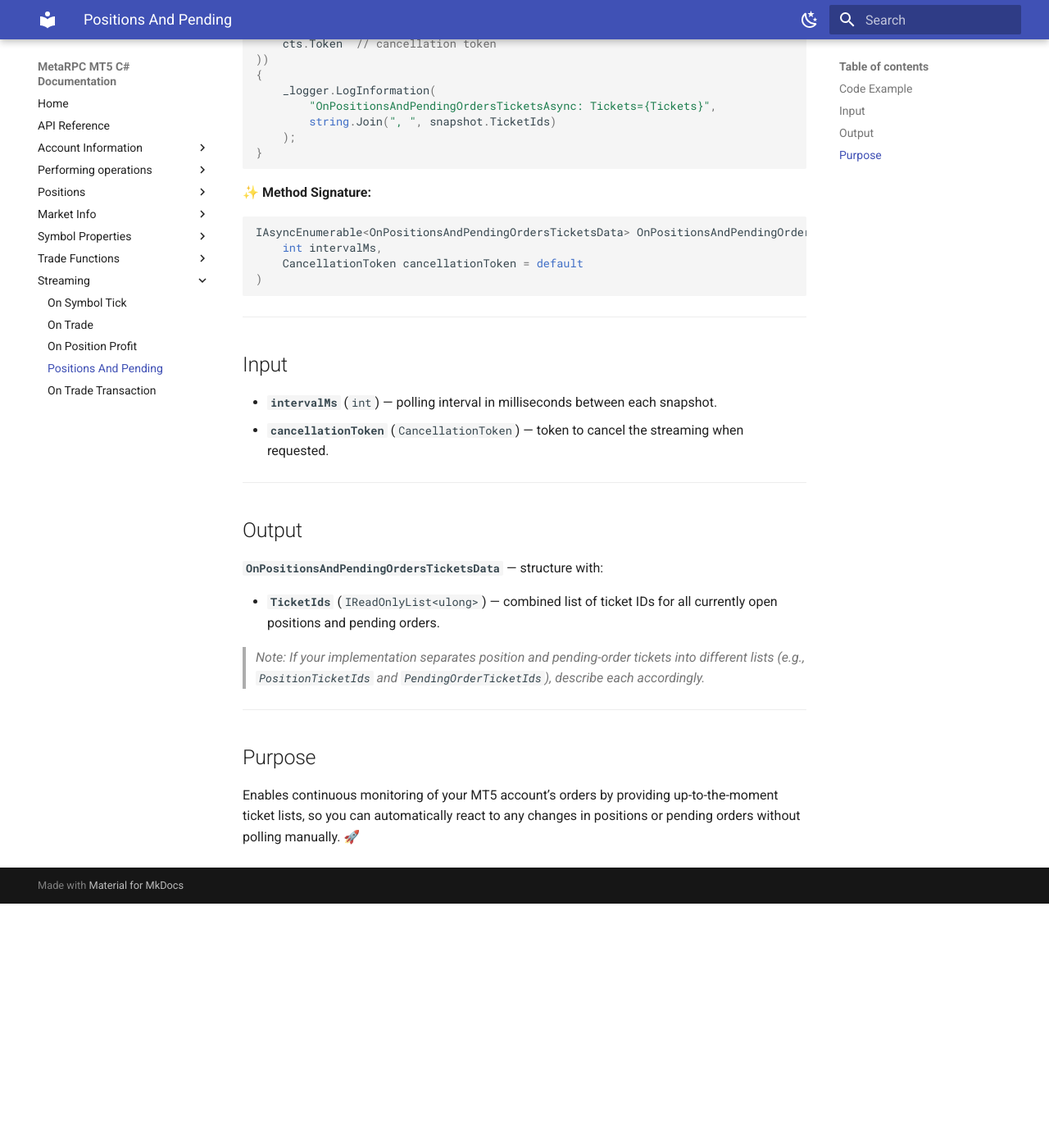
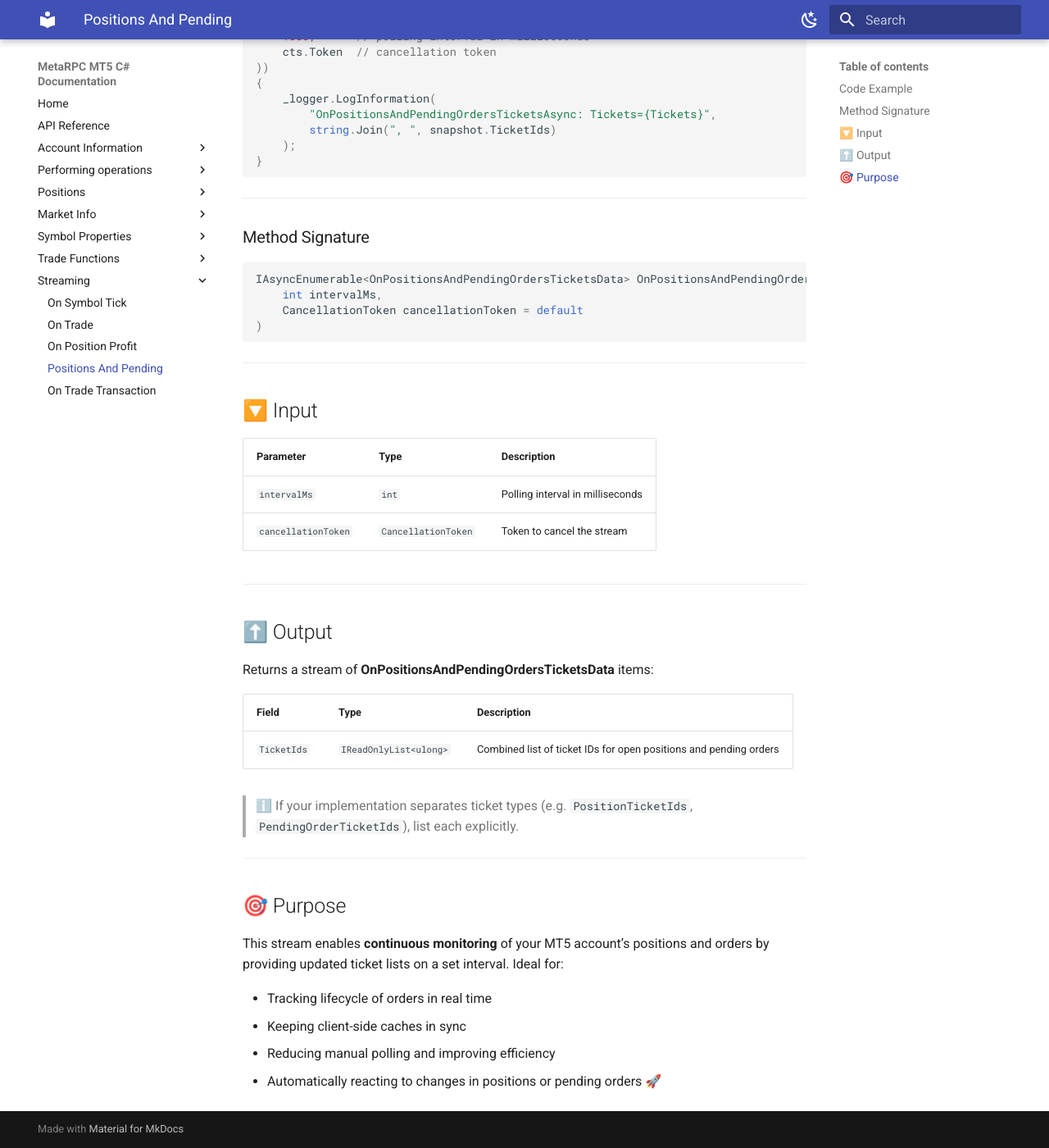
Before and after one commit to MetaRPC/CSharpMT5, an MkDocs documentation site: the page built from docs/DoStreaming/PositionsAndPending.md, in a window 1280 px wide and 1400 px high, scrolled down 397 px. Shown: the whole window at 82% size. Built offline with MkDocs 1.6.1 and Material for MkDocs 9.7.7, drawn with Linux system fonts in a browser that asks for light colours; before the commit the page ends 1499 px from its top, so only the background shows below that; some of the changed text lies outside the part shown.

Commit message:
Update PositionsAndPending.md

````diff
--- a/docs/DoStreaming/PositionsAndPending.md
+++ b/docs/DoStreaming/PositionsAndPending.md
@@ -1,8 +1,9 @@
 # Streaming: `OnPositionsAndPendingOrdersTicketsAsync`
 
 > **Request:** real-time snapshots of open positions and pending order ticket IDs from MT5
+> Subscribe to a live stream that provides, at a regular interval, the current lists of ticket IDs for both open positions and pending orders.
 
-Subscribe to a live stream that provides, at a regular interval, the current lists of ticket IDs for both open positions and pending orders.
+---
 
 ### Code Example
 
@@ -19,7 +20,9 @@ await foreach (var snapshot in _mt5Account.OnPositionsAndPendingOrdersTicketsAsy
 }
 ```
 
-✨ **Method Signature:**
+---
+
+### Method Signature
 
 ```csharp
 IAsyncEnumerable<OnPositionsAndPendingOrdersTicketsData> OnPositionsAndPendingOrdersTicketsAsync(
@@ -30,23 +33,32 @@ IAsyncEnumerable<OnPositionsAndPendingOrdersTicketsData> OnPositionsAndPendingOr
 
 ---
 
-## Input
+## 🔽 Input
 
-* **`intervalMs`** (`int`) — polling interval in milliseconds between each snapshot.
-* **`cancellationToken`** (`CancellationToken`) — token to cancel the streaming when requested.
+| Parameter           | Type                | Description                      |
+| ------------------- | ------------------- | -------------------------------- |
+| `intervalMs`        | `int`               | Polling interval in milliseconds |
+| `cancellationToken` | `CancellationToken` | Token to cancel the stream       |
 
 ---
 
-## Output
+## ⬆️ Output
 
-**`OnPositionsAndPendingOrdersTicketsData`** — structure with:
+Returns a stream of **OnPositionsAndPendingOrdersTicketsData** items:
 
-* **`TicketIds`** (`IReadOnlyList<ulong>`) — combined list of ticket IDs for all currently open positions and pending orders.
+| Field       | Type                   | Description                                                       |
+| ----------- | ---------------------- | ----------------------------------------------------------------- |
+| `TicketIds` | `IReadOnlyList<ulong>` | Combined list of ticket IDs for open positions and pending orders |
 
-> *Note: If your implementation separates position and pending-order tickets into different lists (e.g., `PositionTicketIds` and `PendingOrderTicketIds`), describe each accordingly.*
+> ℹ️ If your implementation separates ticket types (e.g. `PositionTicketIds`, `PendingOrderTicketIds`), list each explicitly.
 
 ---
 
-## Purpose
+## 🎯 Purpose
 
-Enables continuous monitoring of your MT5 account’s orders by providing up-to-the-moment ticket lists, so you can automatically react to any changes in positions or pending orders without polling manually. 🚀
+This stream enables **continuous monitoring** of your MT5 account’s positions and orders by providing updated ticket lists on a set interval. Ideal for:
+
+* Tracking lifecycle of orders in real time
+* Keeping client-side caches in sync
+* Reducing manual polling and improving efficiency
+* Automatically reacting to changes in positions or pending orders 🚀
````
